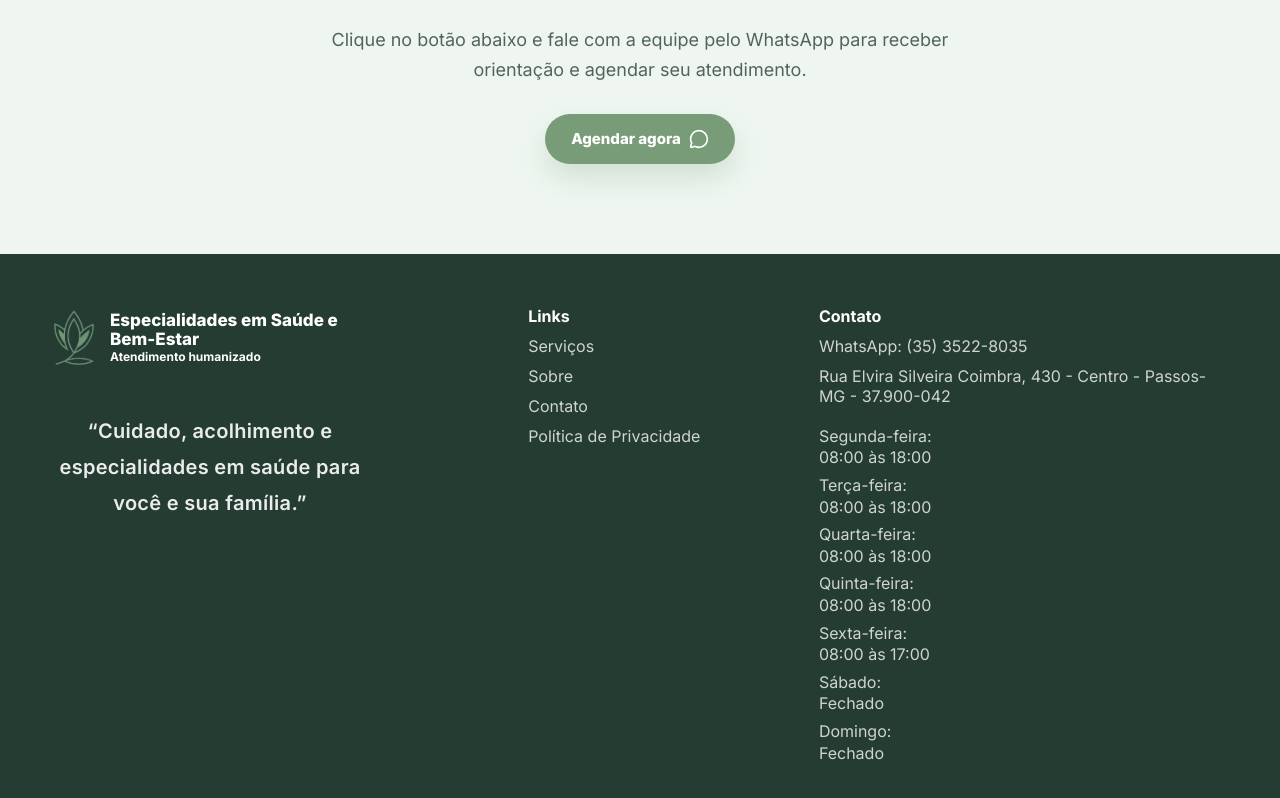
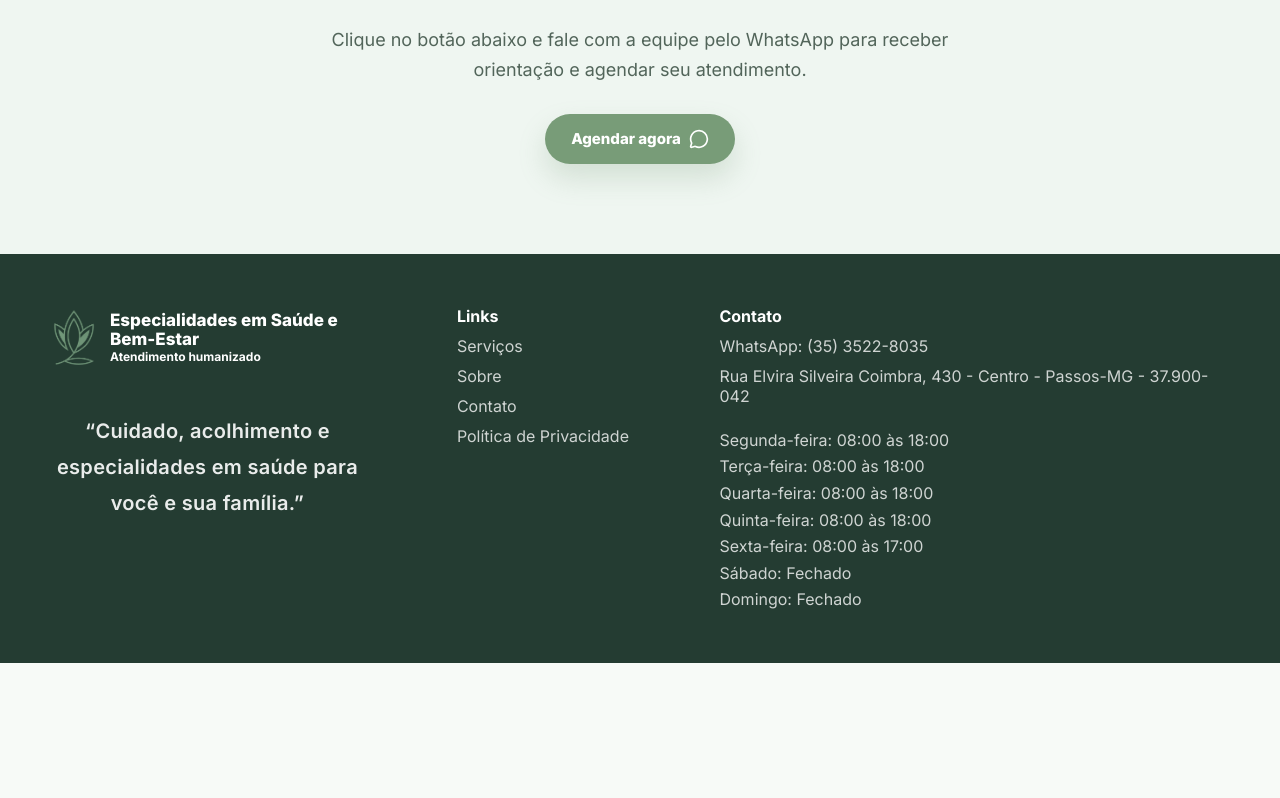
Before and after one commit to slduarte90/clinica, a React (Vite) app: page / in a window 1280 px wide. Shown: the part 4660-5458 px from the top of the page. After the commit the page ends 5323 px from the top, so only its background shows below. Built offline with nearby package versions, Linux system fonts and the light colour scheme.

Commit message:
Manter horários do rodapé em uma linha

```diff
--- a/public/green-theme.css
+++ b/public/green-theme.css
@@ -149,8 +149,8 @@ h3,
 }
 
 .site-footer .footer-grid {
-  grid-template-columns: 1.15fr 0.75fr 1.25fr !important;
-  gap: 72px !important;
+  grid-template-columns: 1.05fr 0.7fr 1.65fr !important;
+  gap: 64px !important;
   align-items: start !important;
 }
 
@@ -177,38 +177,37 @@ h3,
 }
 
 .site-footer .footer-grid > div:nth-child(2) {
-  padding-left: 28px !important;
+  padding-left: 18px !important;
 }
 
 .site-footer .footer-grid > div:nth-child(3) {
-  max-width: 420px !important;
+  max-width: 620px !important;
 }
 
 .hours-list {
   display: grid !important;
-  gap: 6px !important;
-  margin-top: 10px !important;
+  gap: 5px !important;
+  margin-top: 14px !important;
 }
 
 .hours-list span {
   display: block !important;
   line-height: 1.35 !important;
-  white-space: normal !important;
+  white-space: nowrap !important;
 }
 
 .hours-list span + span {
   margin-top: 0 !important;
 }
 
-@media (min-width: 900px) {
-  .hours-list span {
-    display: grid !important;
-    grid-template-columns: 126px 1fr !important;
-    column-gap: 10px !important;
+@media (max-width: 1100px) {
+  .site-footer .footer-grid {
+    grid-template-columns: 1fr 0.65fr 1.45fr !important;
+    gap: 44px !important;
   }
 
-  .hours-list span::first-letter {
-    color: inherit !important;
+  .hours-list span {
+    white-space: normal !important;
   }
 }
 
```
